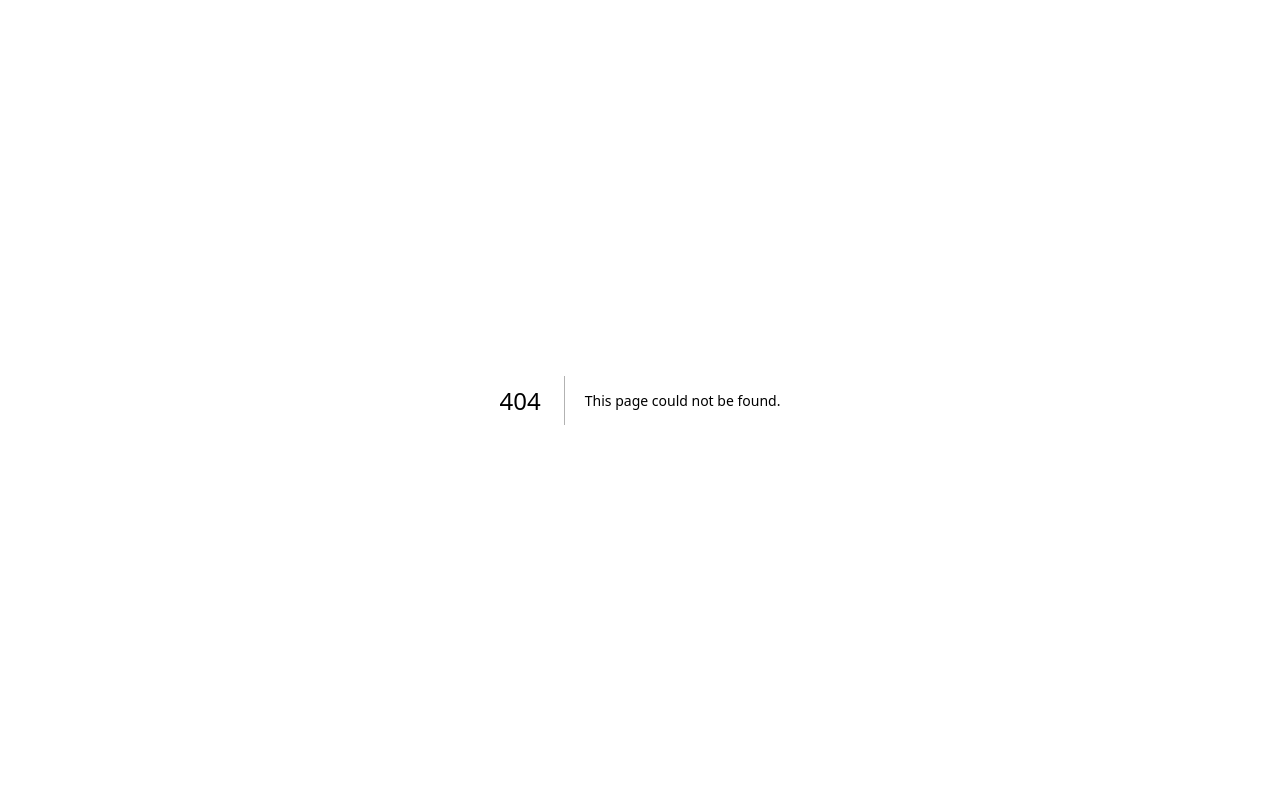
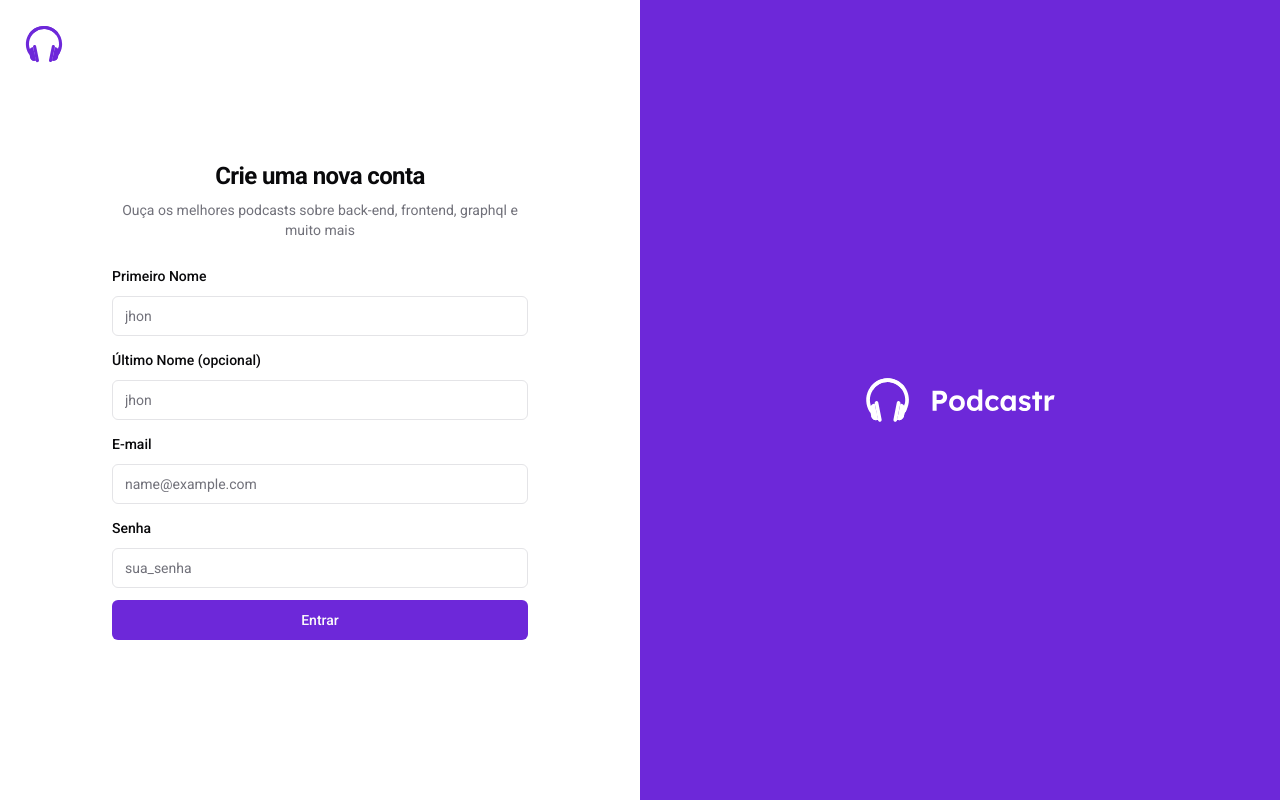
Before and after one commit to henrique1501/podcastr, a Next.js app in the folder web/: page /sign-up in a window 1280 px wide. Before the commit this address had no page. Built offline with nearby package versions, Linux system fonts and the light colour scheme.

Commit message:
page: sign-in and sign-up base style finished

```diff
--- /dev/null
+++ b/web/src/app/sign-in/page.tsx
@@ -0,0 +1,39 @@
+import { SignInForm } from '@/components/sign-in-form'
+import { Metadata } from 'next'
+import Image from 'next/image'
+
+export const metadata: Metadata = {
+  title: 'Login',
+  description: 'página de login',
+}
+
+export default function SignIn() {
+  return (
+    <main className="relative min-h-screen grid grid-cols-1 lg:grid-cols-2">
+      <div className="bg-violet-700  items-center justify-center hidden lg:flex">
+        <Image src="/logo-white.svg" alt="" width={192} height={186} />
+      </div>
+
+      <Image
+        src="/phone-logo.svg"
+        alt=""
+        width={40}
+        height={40}
+        className="absolute right-6 top-6"
+      />
+
+      <div className="max-w-[28rem] mx-auto w-full flex flex-col items-center justify-center gap-6 px-4">
+        <div className="flex flex-col space-y-2 text-center">
+          <h1 className="text-2xl font-semibold tracking-tight">
+            Entre para ouvir os nossos conteúdos
+          </h1>
+          <p className="text-sm text-muted-foreground">
+            Episódios novos toda semana
+          </p>
+        </div>
+
+        <SignInForm />
+      </div>
+    </main>
+  )
+}
--- /dev/null
+++ b/web/src/app/sign-up/page.tsx
@@ -0,0 +1,40 @@
+import { SignUpForm } from '@/components/sign-up-form'
+import { Metadata } from 'next'
+import Image from 'next/image'
+
+export const metadata: Metadata = {
+  title: 'Criar conta',
+  description: 'página de criação da conta',
+}
+
+export default function SignUp() {
+  return (
+    <main className="relative min-h-screen grid grid-cols-1 lg:grid-cols-2">
+      <div className="max-w-[28rem] mx-auto w-full flex flex-col items-center justify-center gap-6 px-4">
+        <div className="flex flex-col space-y-2 text-center">
+          <h1 className="text-2xl font-semibold tracking-tight">
+            Crie uma nova conta
+          </h1>
+          <p className="text-sm text-muted-foreground">
+            Ouça os melhores podcasts sobre back-end, frontend, graphql e muito
+            mais
+          </p>
+        </div>
+
+        <SignUpForm />
+      </div>
+
+      <div className="bg-violet-700  items-center justify-center hidden lg:flex">
+        <Image src="/logo-white.svg" alt="" width={192} height={186} />
+      </div>
+
+      <Image
+        src="/phone-logo.svg"
+        alt=""
+        width={40}
+        height={40}
+        className="absolute left-6 top-6"
+      />
+    </main>
+  )
+}
--- /dev/null
+++ b/web/src/components/sign-in-form.tsx
@@ -0,0 +1,86 @@
+'use client'
+
+import {
+  Form,
+  FormControl,
+  FormField,
+  FormItem,
+  FormLabel,
+  FormMessage,
+} from '@/components/ui/form'
+import { Input } from '@/components/ui/input'
+import { zodResolver } from '@hookform/resolvers/zod'
+import { Loader2 } from 'lucide-react'
+import { useForm } from 'react-hook-form'
+import { z } from 'zod'
+import { Button } from './ui/button'
+
+const signInFormSchema = z.object({
+  email: z.string().email('Provide an valid e-mail'),
+  password: z
+    .string()
+    .min(6, { message: 'password must have at least 6 characters' }),
+})
+
+type SignInFormValues = z.infer<typeof signInFormSchema>
+
+export function SignInForm() {
+  const form = useForm<SignInFormValues>({
+    resolver: zodResolver(signInFormSchema),
+    mode: 'onChange',
+  })
+
+  const {
+    handleSubmit,
+    setValue,
+    formState: { isSubmitting },
+  } = form
+
+  async function handleSignin(data: SignInFormValues) {
+    console.log(data)
+
+    setValue('email', '')
+  }
+
+  return (
+    <Form {...form}>
+      <form onSubmit={handleSubmit(handleSignin)} className="space-y-3 w-full">
+        <FormField
+          control={form.control}
+          name="email"
+          render={({ field }) => (
+            <FormItem>
+              <FormLabel>E-mail</FormLabel>
+              <FormControl>
+                <Input {...field} placeholder="name@example.com" type="email" />
+              </FormControl>
+              <FormMessage />
+            </FormItem>
+          )}
+        />
+
+        <FormField
+          control={form.control}
+          name="password"
+          render={({ field }) => (
+            <FormItem>
+              <FormLabel>Senha</FormLabel>
+              <FormControl>
+                <Input {...field} placeholder="sua_senha" type="password" />
+              </FormControl>
+              <FormMessage />
+            </FormItem>
+          )}
+        />
+
+        <Button
+          disabled={isSubmitting}
+          className="w-full bg-violet-700 hover:bg-violet-700/80"
+        >
+          {isSubmitting && <Loader2 className="mr-2 h-4 w-4 animate-spin" />}
+          Entrar
+        </Button>
+      </form>
+    </Form>
+  )
+}
--- /dev/null
+++ b/web/src/components/sign-up-form.tsx
@@ -0,0 +1,118 @@
+'use client'
+
+import {
+  Form,
+  FormControl,
+  FormField,
+  FormItem,
+  FormLabel,
+  FormMessage,
+} from '@/components/ui/form'
+import { Input } from '@/components/ui/input'
+import { zodResolver } from '@hookform/resolvers/zod'
+import { Loader2 } from 'lucide-react'
+import { useForm } from 'react-hook-form'
+import { z } from 'zod'
+import { Button } from './ui/button'
+
+const signUpFormSchema = z.object({
+  firstName: z
+    .string()
+    .min(3, { message: 'first name must have at least 3 characters' }),
+  lastName: z.string().optional(),
+  email: z.string().email('Provide an valid e-mail'),
+  password: z
+    .string()
+    .min(6, { message: 'password must have at least 6 characters' }),
+})
+
+type SignUpFormValues = z.infer<typeof signUpFormSchema>
+
+export function SignUpForm() {
+  const form = useForm<SignUpFormValues>({
+    resolver: zodResolver(signUpFormSchema),
+    mode: 'onChange',
+  })
+
+  const {
+    handleSubmit,
+    setValue,
+    formState: { isSubmitting },
+  } = form
+
+  async function handleSignUp(data: SignUpFormValues) {
+    console.log(data)
+
+    setValue('email', '')
+  }
+
+  return (
+    <Form {...form}>
+      <form onSubmit={handleSubmit(handleSignUp)} className="space-y-3 w-full">
+        <FormField
+          control={form.control}
+          name="firstName"
+          render={({ field }) => (
+            <FormItem>
+              <FormLabel>Primeiro Nome</FormLabel>
+              <FormControl>
+                <Input {...field} placeholder="jhon" className="w-full" />
+              </FormControl>
+              <FormMessage />
+            </FormItem>
+          )}
+        />
+
+        <FormField
+          control={form.control}
+          name="lastName"
+          render={({ field }) => (
+            <FormItem>
+              <FormLabel>Último Nome (opcional)</FormLabel>
+              <FormControl>
+                <Input {...field} placeholder="jhon" className="w-full" />
+              </FormControl>
+              <FormMessage />
+            </FormItem>
+          )}
+        />
+
+        <FormField
+          control={form.control}
+          name="email"
+          render={({ field }) => (
+            <FormItem>
+              <FormLabel>E-mail</FormLabel>
+              <FormControl>
+                <Input {...field} placeholder="name@example.com" type="email" />
+              </FormControl>
+              <FormMessage />
+            </FormItem>
+          )}
+        />
+
+        <FormField
+          control={form.control}
+          name="password"
+          render={({ field }) => (
+            <FormItem>
+              <FormLabel>Senha</FormLabel>
+              <FormControl>
+                <Input {...field} placeholder="sua_senha" type="password" />
+              </FormControl>
+              <FormMessage />
+            </FormItem>
+          )}
+        />
+
+        <Button
+          disabled={isSubmitting}
+          className="w-full bg-violet-700 hover:bg-violet-700/80"
+        >
+          {isSubmitting && <Loader2 className="mr-2 h-4 w-4 animate-spin" />}
+          Entrar
+        </Button>
+      </form>
+    </Form>
+  )
+}
```
